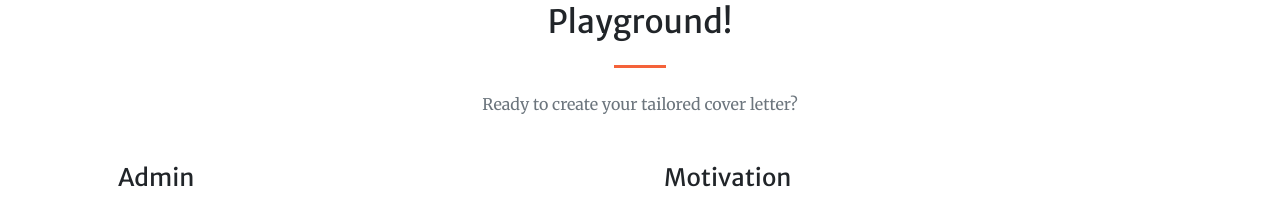
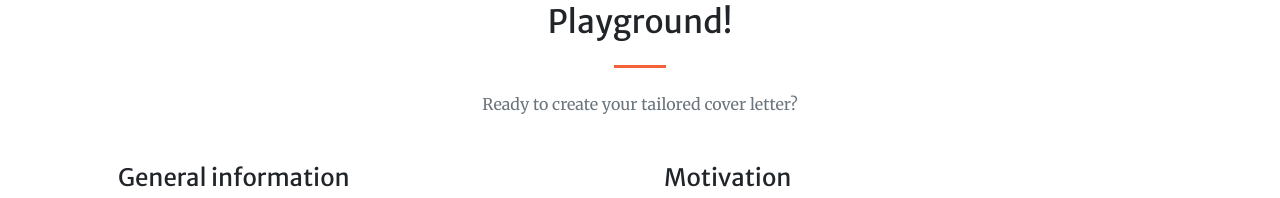
Before and after one commit to danielpartida/cover-letter, a plain HTML site: page startbootstrap-creative-gh-pages/index.html in a window 1280 px wide. Shown: the part 2486-2684 px from the top of the page. Drawn offline with nearby package versions, Linux system fonts and the light colour scheme; some packages are replaced by stand-ins of ours; a script that the page names is missing.

Commit message:
Change to general information

```diff
--- a/startbootstrap-creative-gh-pages/index.html
+++ b/startbootstrap-creative-gh-pages/index.html
@@ -172,7 +172,7 @@
                 </div>
                 <div class="row gx-4 gx-lg-5 justify-content-center mb-5">
                     <div class="col-sm">
-                        <h4>Admin</h4>
+                        <h4>General information</h4>
                         <form>
                             <div class="form-row">
                                 <div class="col-md-9 mb-9 mb-3">
```
